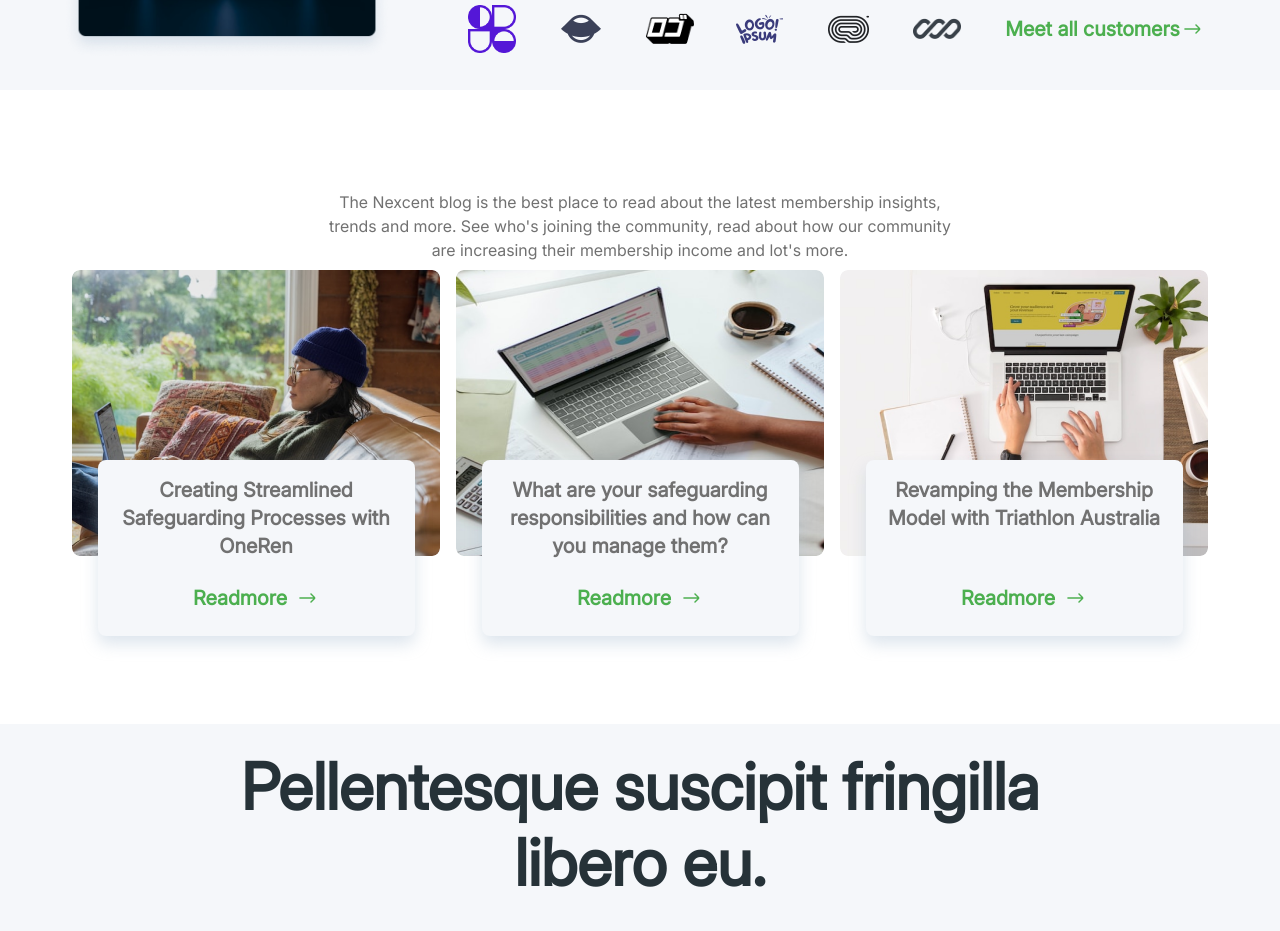
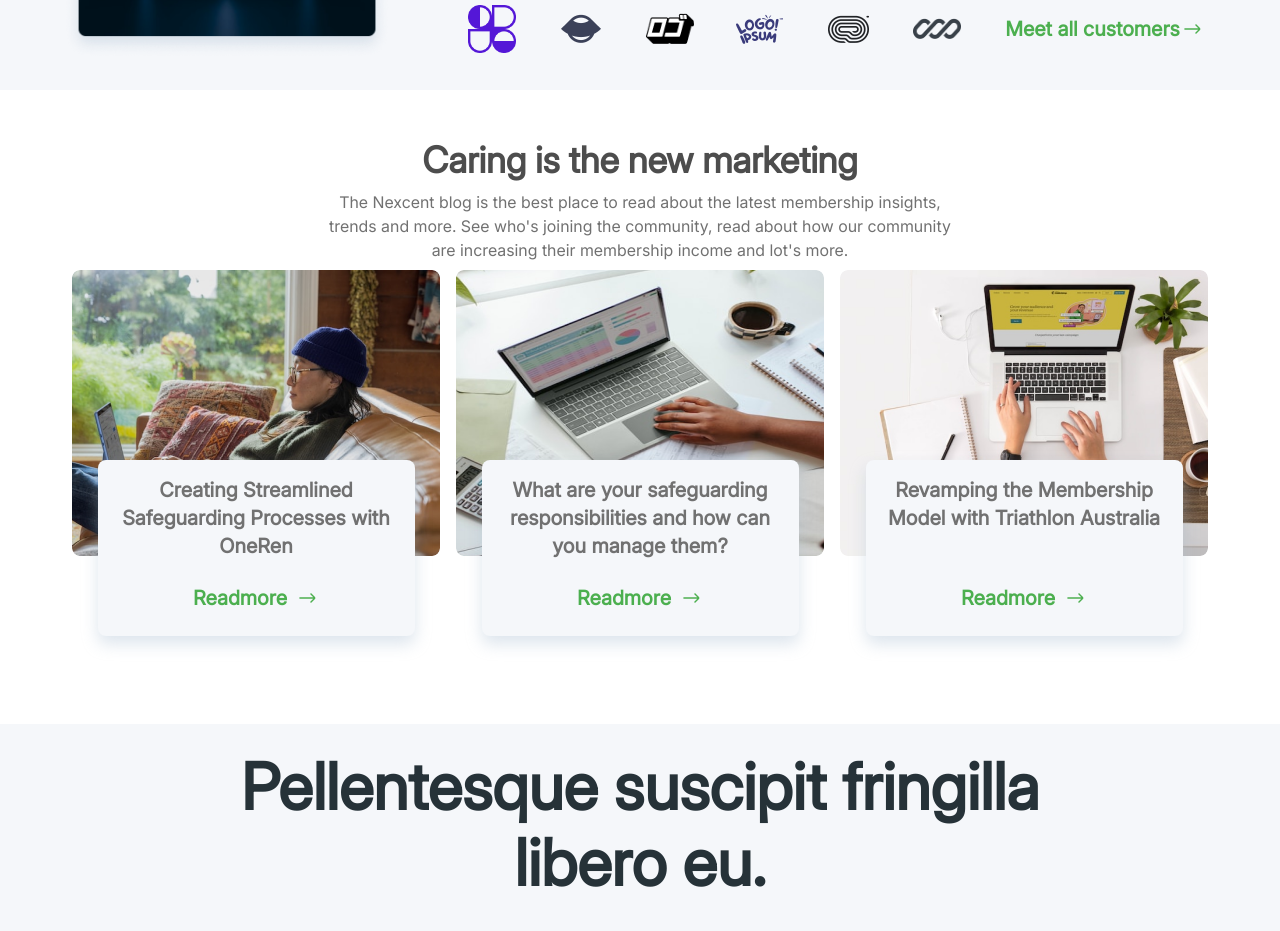
Before and after one commit to Tocxiseifo/My-react-test, a React (Vite) app: page / in a window 1280 px wide. Shown: the part 2940-3871 px from the top of the page. Built offline with nearby package versions, Linux system fonts and the light colour scheme.

Commit message:
finish website UI

```diff
--- a/src/components/sacondSection.jsx
+++ b/src/components/sacondSection.jsx
@@ -132,7 +132,7 @@ export default function SecondSection() {
                 <Reveal>
                     <motion.div whileInView={{ opacity: 1, y: 0 }} viewport={{ once: true, amount: 0.3 }} initial={{opacity:0 , y:100}}  transition={{duration:1 , ease:'easeOut' , delay:'0.3'}} className='w-full h-126.5 flex flex-col gap-4 items-center text-center'>
                         <div>
-                            <motion.h1  initial={{opacity:0 , y:-100}} transition={{duration:1 , ease:'easeOut' , delay:'0.5'}} className='text-text-color font-semibold text-4xl leading-11 mb-2'>Caring is the new marketing</motion.h1>
+                            <motion.h1  initial={{opacity:0 , y:-100}} whileInView={{ opacity: 1, y: 0 }} viewport={{ once: true, amount: 0.3 }} transition={{duration:1 , ease:'easeOut' , delay:'0.5'}} className='text-text-color font-semibold text-4xl leading-11 mb-2'>Caring is the new marketing</motion.h1>
                             <motion.p initial={{opacity:0 , x:-100}} whileInView={{ opacity: 1, x: 0 }} viewport={{ once: true, amount: 0.3 }}    transition={{duration:1 , ease:'easeOut' , delay:'0.5'}} className='text-p-color w-157 h-18'>The Nexcent blog is the best place to read about the latest membership insights, trends and more. See who's joining the community, read about how our community are increasing their membership income and lot's more.</motion.p>
                         </div>
                             <motion.div initial={{opacity:0 , x:-100}} whileInView={{ opacity: 1, x: 0 }} viewport={{ once: true, amount: 0.3 }} transition={{duration:1 , ease:'easeOut' , delay:'0.7'}} className='h-91.5 w-full flex flex-col justify-center items-center md:gap-4 md:flex-row md:justify-center md:items-center md:-mt-14'>
```
